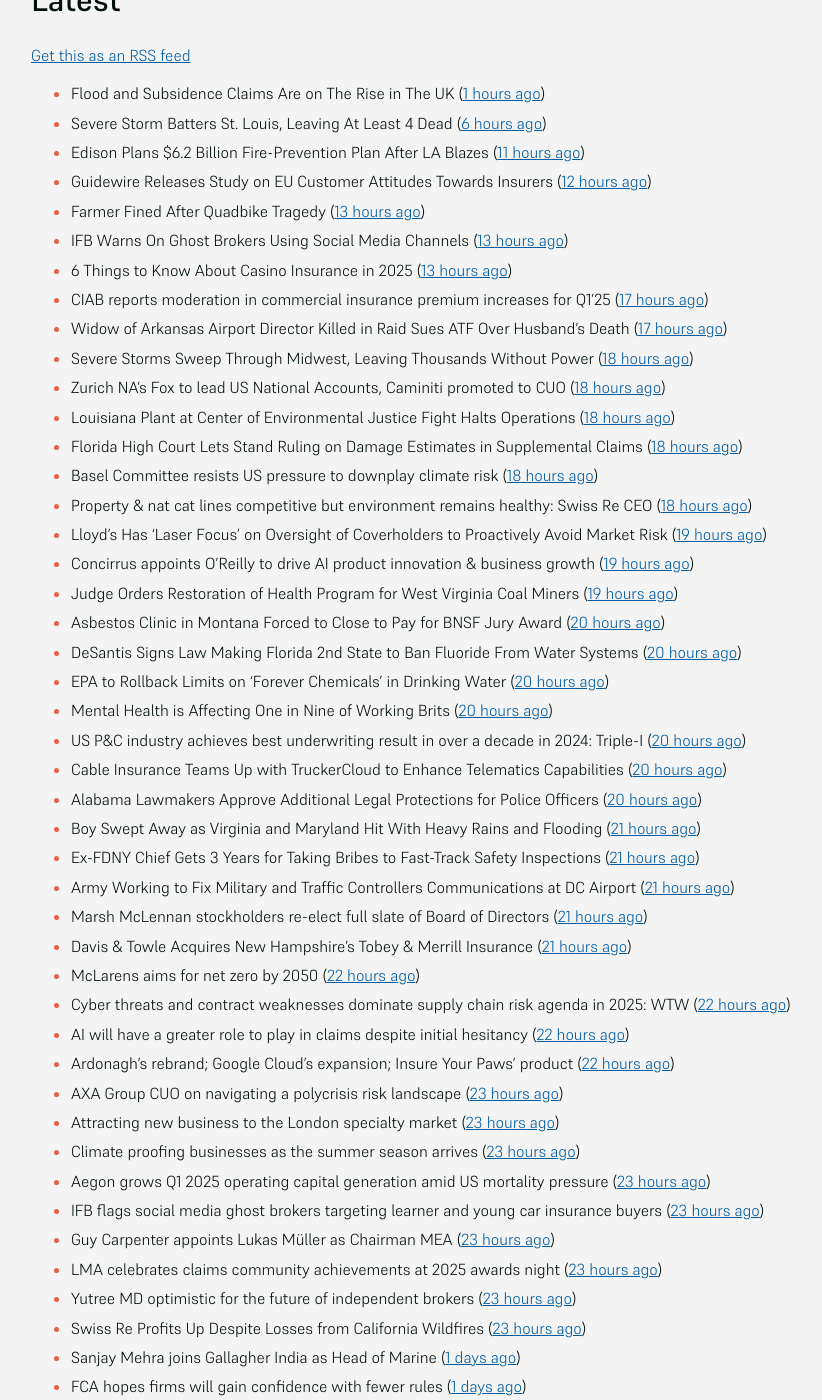
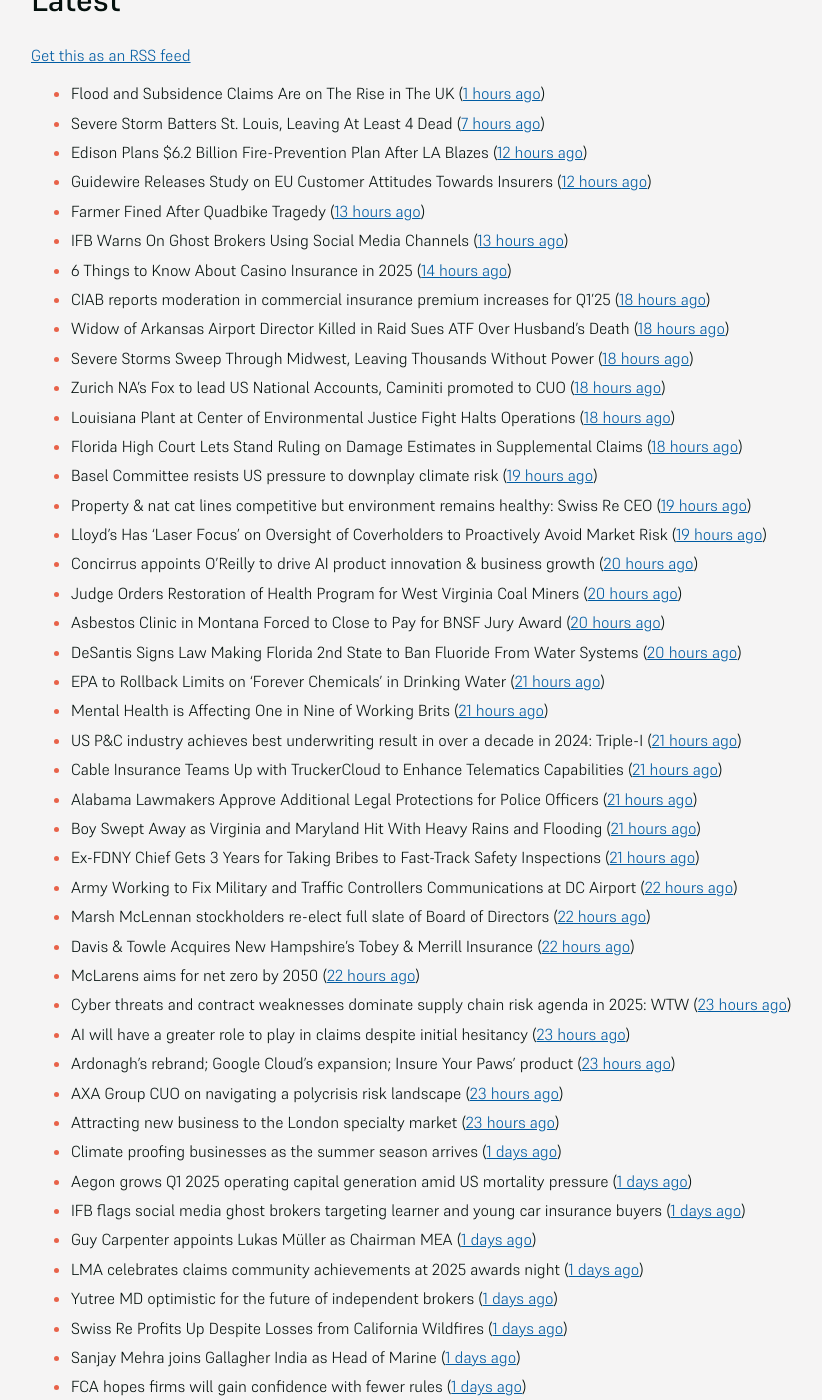
Before and after one commit to mat-0/feeds.thechels.uk, a Jekyll site: the page built from index.md, in a window 1280 px wide and 1400 px high, scrolled down 192 px. Shown: the whole window, without its empty margins (193-1015 px from the left). Built offline with Jekyll 4.4.1, drawn with Linux system fonts in a browser that asks for light colours; some of the changed text lies outside the part shown.

Commit message:
New Feed

```diff
--- a/index.md
+++ b/index.md
@@ -9,48 +9,48 @@ description: Latest Updates
 
 <!-- news_marker starts -->
 - Flood and Subsidence Claims Are on The Rise in The UK ([1 hours ago](https://insurance-edge.net/2025/05/17/flood-and-subsidence-claims-are-on-the-rise-in-the-uk/))
-- Severe Storm Batters St. Louis, Leaving At Least 4 Dead ([6 hours ago](https://www.insurancejournal.com/news/midwest/2025/05/16/824121.htm))
-- Edison Plans $6.2 Billion Fire-Prevention Plan After LA Blazes ([11 hours ago](https://www.insurancejournal.com/news/west/2025/05/16/824114.htm))
+- Severe Storm Batters St. Louis, Leaving At Least 4 Dead ([7 hours ago](https://www.insurancejournal.com/news/midwest/2025/05/16/824121.htm))
+- Edison Plans $6.2 Billion Fire-Prevention Plan After LA Blazes ([12 hours ago](https://www.insurancejournal.com/news/west/2025/05/16/824114.htm))
 - Guidewire Releases Study on EU Customer Attitudes Towards Insurers ([12 hours ago](https://insurance-edge.net/2025/05/16/guidewire-releases-study-on-eu-customer-attitudes-towards-insurers/))
 - Farmer Fined After Quadbike Tragedy ([13 hours ago](https://insurance-edge.net/2025/05/16/farmer-fined-after-quadbike-tragedy/))
 - IFB Warns On Ghost Brokers Using Social Media Channels ([13 hours ago](https://insurance-edge.net/2025/05/16/ifb-warns-on-ghost-brokers-using-social-media-channels/))
-- 6 Things to Know About Casino Insurance in 2025 ([13 hours ago](https://insurance-edge.net/2025/05/16/6-things-to-know-about-casino-insurance-in-2025/))
-- CIAB reports moderation in commercial insurance premium increases for Q1’25 ([17 hours ago](https://www.reinsurancene.ws/ciab-reports-moderation-in-commercial-insurance-premium-increases-for-q125/))
-- Widow of Arkansas Airport Director Killed in Raid Sues ATF Over Husband’s Death ([17 hours ago](https://www.insurancejournal.com/news/southcentral/2025/05/16/824097.htm))
+- 6 Things to Know About Casino Insurance in 2025 ([14 hours ago](https://insurance-edge.net/2025/05/16/6-things-to-know-about-casino-insurance-in-2025/))
+- CIAB reports moderation in commercial insurance premium increases for Q1’25 ([18 hours ago](https://www.reinsurancene.ws/ciab-reports-moderation-in-commercial-insurance-premium-increases-for-q125/))
+- Widow of Arkansas Airport Director Killed in Raid Sues ATF Over Husband’s Death ([18 hours ago](https://www.insurancejournal.com/news/southcentral/2025/05/16/824097.htm))
 - Severe Storms Sweep Through Midwest, Leaving Thousands Without Power ([18 hours ago](https://www.insurancejournal.com/news/midwest/2025/05/16/824092.htm))
 - Zurich NA’s Fox to lead US National Accounts, Caminiti promoted to CUO ([18 hours ago](https://www.reinsurancene.ws/zurich-nas-fox-to-lead-us-national-accounts-caminiti-promoted-to-cuo/))
 - Louisiana Plant at Center of Environmental Justice Fight Halts Operations ([18 hours ago](https://www.insurancejournal.com/news/southcentral/2025/05/16/824085.htm))
 - Florida High Court Lets Stand Ruling on Damage Estimates in Supplemental Claims ([18 hours ago](https://www.insurancejournal.com/news/southeast/2025/05/16/824076.htm))
-- Basel Committee resists US pressure to downplay climate risk ([18 hours ago](https://www.dig-in.com/articles/basel-committee-resists-us-pressure-to-downplay-climate-risk))
-- Property & nat cat lines competitive but environment remains healthy: Swiss Re CEO ([18 hours ago](https://www.reinsurancene.ws/property-nat-cat-lines-competitive-but-environment-remains-healthy-swiss-re-ceo/))
+- Basel Committee resists US pressure to downplay climate risk ([19 hours ago](https://www.dig-in.com/articles/basel-committee-resists-us-pressure-to-downplay-climate-risk))
+- Property & nat cat lines competitive but environment remains healthy: Swiss Re CEO ([19 hours ago](https://www.reinsurancene.ws/property-nat-cat-lines-competitive-but-environment-remains-healthy-swiss-re-ceo/))
 - Lloyd’s Has ‘Laser Focus’ on Oversight of Coverholders to Proactively Avoid Market Risk ([19 hours ago](https://www.insurancejournal.com/news/international/2025/05/16/824065.htm))
-- Concirrus appoints O’Reilly to drive AI product innovation & business growth ([19 hours ago](https://www.reinsurancene.ws/concirrus-appoints-oreilly-to-drive-ai-product-innovation-business-growth/))
-- Judge Orders Restoration of Health Program for West Virginia Coal Miners ([19 hours ago](https://www.insurancejournal.com/news/southeast/2025/05/16/824060.htm))
+- Concirrus appoints O’Reilly to drive AI product innovation & business growth ([20 hours ago](https://www.reinsurancene.ws/concirrus-appoints-oreilly-to-drive-ai-product-innovation-business-growth/))
+- Judge Orders Restoration of Health Program for West Virginia Coal Miners ([20 hours ago](https://www.insurancejournal.com/news/southeast/2025/05/16/824060.htm))
 - Asbestos Clinic in Montana Forced to Close to Pay for BNSF Jury Award ([20 hours ago](https://www.insurancejournal.com/news/west/2025/05/16/824055.htm))
 - DeSantis Signs Law Making Florida 2nd State to Ban Fluoride From Water Systems ([20 hours ago](https://www.insurancejournal.com/news/southeast/2025/05/16/824051.htm))
-- EPA to Rollback Limits on ‘Forever Chemicals’ in Drinking Water ([20 hours ago](https://www.insurancejournal.com/news/national/2025/05/16/824047.htm))
-- Mental Health is Affecting One in Nine of Working Brits ([20 hours ago](https://insurance-edge.net/2025/05/16/mental-health-is-affecting-one-in-nine-of-working-brits/))
-- US P&C industry achieves best underwriting result in over a decade in 2024: Triple-I ([20 hours ago](https://www.reinsurancene.ws/us-pc-industry-achieves-best-underwriting-result-in-over-a-decade-in-2024-triple-i/))
-- Cable Insurance Teams Up with TruckerCloud to Enhance Telematics Capabilities ([20 hours ago](https://www.insurtechinsights.com/cable-insurance-teams-up-with-truckercloud-to-enhance-telematics-capabilities/))
-- Alabama Lawmakers Approve Additional Legal Protections for Police Officers ([20 hours ago](https://www.insurancejournal.com/news/southeast/2025/05/16/824044.htm))
+- EPA to Rollback Limits on ‘Forever Chemicals’ in Drinking Water ([21 hours ago](https://www.insurancejournal.com/news/national/2025/05/16/824047.htm))
+- Mental Health is Affecting One in Nine of Working Brits ([21 hours ago](https://insurance-edge.net/2025/05/16/mental-health-is-affecting-one-in-nine-of-working-brits/))
+- US P&C industry achieves best underwriting result in over a decade in 2024: Triple-I ([21 hours ago](https://www.reinsurancene.ws/us-pc-industry-achieves-best-underwriting-result-in-over-a-decade-in-2024-triple-i/))
+- Cable Insurance Teams Up with TruckerCloud to Enhance Telematics Capabilities ([21 hours ago](https://www.insurtechinsights.com/cable-insurance-teams-up-with-truckercloud-to-enhance-telematics-capabilities/))
+- Alabama Lawmakers Approve Additional Legal Protections for Police Officers ([21 hours ago](https://www.insurancejournal.com/news/southeast/2025/05/16/824044.htm))
 - Boy Swept Away as Virginia and Maryland Hit With Heavy Rains and Flooding ([21 hours ago](https://www.insurancejournal.com/news/east/2025/05/16/824034.htm))
 - Ex-FDNY Chief Gets 3 Years for Taking Bribes to Fast-Track Safety Inspections ([21 hours ago](https://www.insurancejournal.com/news/east/2025/05/16/824030.htm))
-- Army Working to Fix Military and Traffic Controllers Communications at DC Airport ([21 hours ago](https://www.insurancejournal.com/news/east/2025/05/16/824024.htm))
-- Marsh McLennan stockholders re-elect full slate of Board of Directors ([21 hours ago](https://www.reinsurancene.ws/marsh-mclennan-stockholders-re-elect-full-slate-of-board-of-directors/))
-- Davis & Towle Acquires New Hampshire’s Tobey & Merrill Insurance ([21 hours ago](https://www.insurancejournal.com/news/east/2025/05/16/824021.htm))
+- Army Working to Fix Military and Traffic Controllers Communications at DC Airport ([22 hours ago](https://www.insurancejournal.com/news/east/2025/05/16/824024.htm))
+- Marsh McLennan stockholders re-elect full slate of Board of Directors ([22 hours ago](https://www.reinsurancene.ws/marsh-mclennan-stockholders-re-elect-full-slate-of-board-of-directors/))
+- Davis & Towle Acquires New Hampshire’s Tobey & Merrill Insurance ([22 hours ago](https://www.insurancejournal.com/news/east/2025/05/16/824021.htm))
 - McLarens aims for net zero by 2050 ([22 hours ago](https://www.postonline.co.uk/news/7957770/mclarens-aims-for-net-zero-by-2050))
-- Cyber threats and contract weaknesses dominate supply chain risk agenda in 2025: WTW ([22 hours ago](https://www.reinsurancene.ws/cyber-threats-and-contract-weaknesses-dominate-supply-chain-risk-agenda-in-2025-wtw/))
-- AI will have a greater role to play in claims despite initial hesitancy ([22 hours ago](https://www.postonline.co.uk/broker/7957769/ai-will-have-a-greater-role-to-play-in-claims-despite-initial-hesitancy))
-- Ardonagh’s rebrand; Google Cloud’s expansion; Insure Your Paws’ product ([22 hours ago](https://www.postonline.co.uk/news/7957764/ardonaghs-rebrand-google-clouds-expansion-insure-your-paws-product))
+- Cyber threats and contract weaknesses dominate supply chain risk agenda in 2025: WTW ([23 hours ago](https://www.reinsurancene.ws/cyber-threats-and-contract-weaknesses-dominate-supply-chain-risk-agenda-in-2025-wtw/))
+- AI will have a greater role to play in claims despite initial hesitancy ([23 hours ago](https://www.postonline.co.uk/broker/7957769/ai-will-have-a-greater-role-to-play-in-claims-despite-initial-hesitancy))
+- Ardonagh’s rebrand; Google Cloud’s expansion; Insure Your Paws’ product ([23 hours ago](https://www.postonline.co.uk/news/7957764/ardonaghs-rebrand-google-clouds-expansion-insure-your-paws-product))
 - AXA Group CUO on navigating a polycrisis risk landscape ([23 hours ago](https://www.insurancebusinessmag.com/uk/news/breaking-news/axa-group-cuo-on-navigating-a-polycrisis-risk-landscape-535921.aspx))
 - Attracting new business to the London specialty market ([23 hours ago](https://www.insurancebusinessmag.com/uk/news/breaking-news/attracting-new-business-to-the-london-specialty-market-535974.aspx))
-- Climate proofing businesses as the summer season arrives ([23 hours ago](https://www.insurancebusinessmag.com/uk/news/catastrophe/climate-proofing-businesses-as-the-summer-season-arrives-535973.aspx))
-- Aegon grows Q1 2025 operating capital generation amid US mortality pressure ([23 hours ago](https://www.insurancebusinessmag.com/uk/news/breaking-news/aegon-grows-q1-2025-operating-capital-generation-amid-us-mortality-pressure-535972.aspx))
-- IFB flags social media ghost brokers targeting learner and young car insurance buyers ([23 hours ago](https://www.insurancebusinessmag.com/uk/news/auto-motor/ifb-flags-social-media-ghost-brokers-targeting-learner-and-young-car-insurance-buyers-535971.aspx))
-- Guy Carpenter appoints Lukas Müller as Chairman MEA ([23 hours ago](https://www.reinsurancene.ws/guy-carpenter-appoints-lukas-muller-as-chairman-mea/))
-- LMA celebrates claims community achievements at 2025 awards night ([23 hours ago](https://www.insurancebusinessmag.com/uk/news/claims/lma-celebrates-claims-community-achievements-at-2025-awards-night-535970.aspx))
-- Yutree MD optimistic for the future of independent brokers ([23 hours ago](https://www.postonline.co.uk/news/7957767/yutree-md-optimistic-for-the-future-of-independent-brokers))
-- Swiss Re Profits Up Despite Losses from California Wildfires ([23 hours ago](https://www.insurancejournal.com/news/international/2025/05/16/824017.htm))
+- Climate proofing businesses as the summer season arrives ([1 days ago](https://www.insurancebusinessmag.com/uk/news/catastrophe/climate-proofing-businesses-as-the-summer-season-arrives-535973.aspx))
+- Aegon grows Q1 2025 operating capital generation amid US mortality pressure ([1 days ago](https://www.insurancebusinessmag.com/uk/news/breaking-news/aegon-grows-q1-2025-operating-capital-generation-amid-us-mortality-pressure-535972.aspx))
+- IFB flags social media ghost brokers targeting learner and young car insurance buyers ([1 days ago](https://www.insurancebusinessmag.com/uk/news/auto-motor/ifb-flags-social-media-ghost-brokers-targeting-learner-and-young-car-insurance-buyers-535971.aspx))
+- Guy Carpenter appoints Lukas Müller as Chairman MEA ([1 days ago](https://www.reinsurancene.ws/guy-carpenter-appoints-lukas-muller-as-chairman-mea/))
+- LMA celebrates claims community achievements at 2025 awards night ([1 days ago](https://www.insurancebusinessmag.com/uk/news/claims/lma-celebrates-claims-community-achievements-at-2025-awards-night-535970.aspx))
+- Yutree MD optimistic for the future of independent brokers ([1 days ago](https://www.postonline.co.uk/news/7957767/yutree-md-optimistic-for-the-future-of-independent-brokers))
+- Swiss Re Profits Up Despite Losses from California Wildfires ([1 days ago](https://www.insurancejournal.com/news/international/2025/05/16/824017.htm))
 - Sanjay Mehra joins Gallagher India as Head of Marine ([1 days ago](https://www.reinsurancene.ws/sanjay-mehra-joins-gallagher-india-as-head-of-marine/))
 - FCA hopes firms will gain confidence with fewer rules ([1 days ago](https://www.postonline.co.uk/news/7957766/fca-hopes-firms-will-gain-confidence-with-fewer-rules))
 - It’s still attractive but start of softening cycle is clear: Malmström, Swiss Re CFO ([1 days ago](https://www.reinsurancene.ws/its-still-attractive-but-start-of-softening-cycle-is-clear-malmstrom-swiss-re-cfo/))
```
Also changed, not shown: other parts of index.md (+6 -6 lines).
